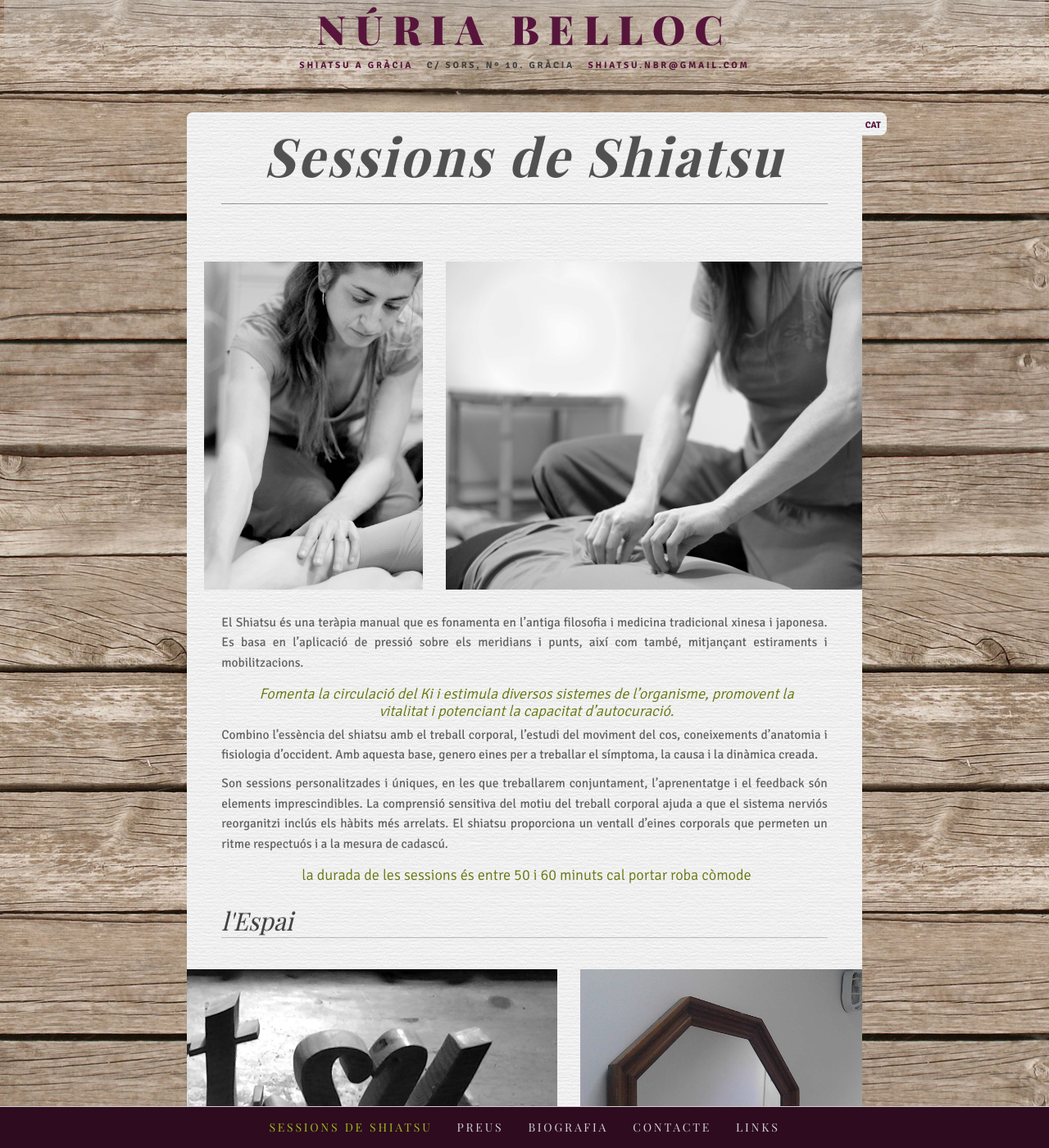
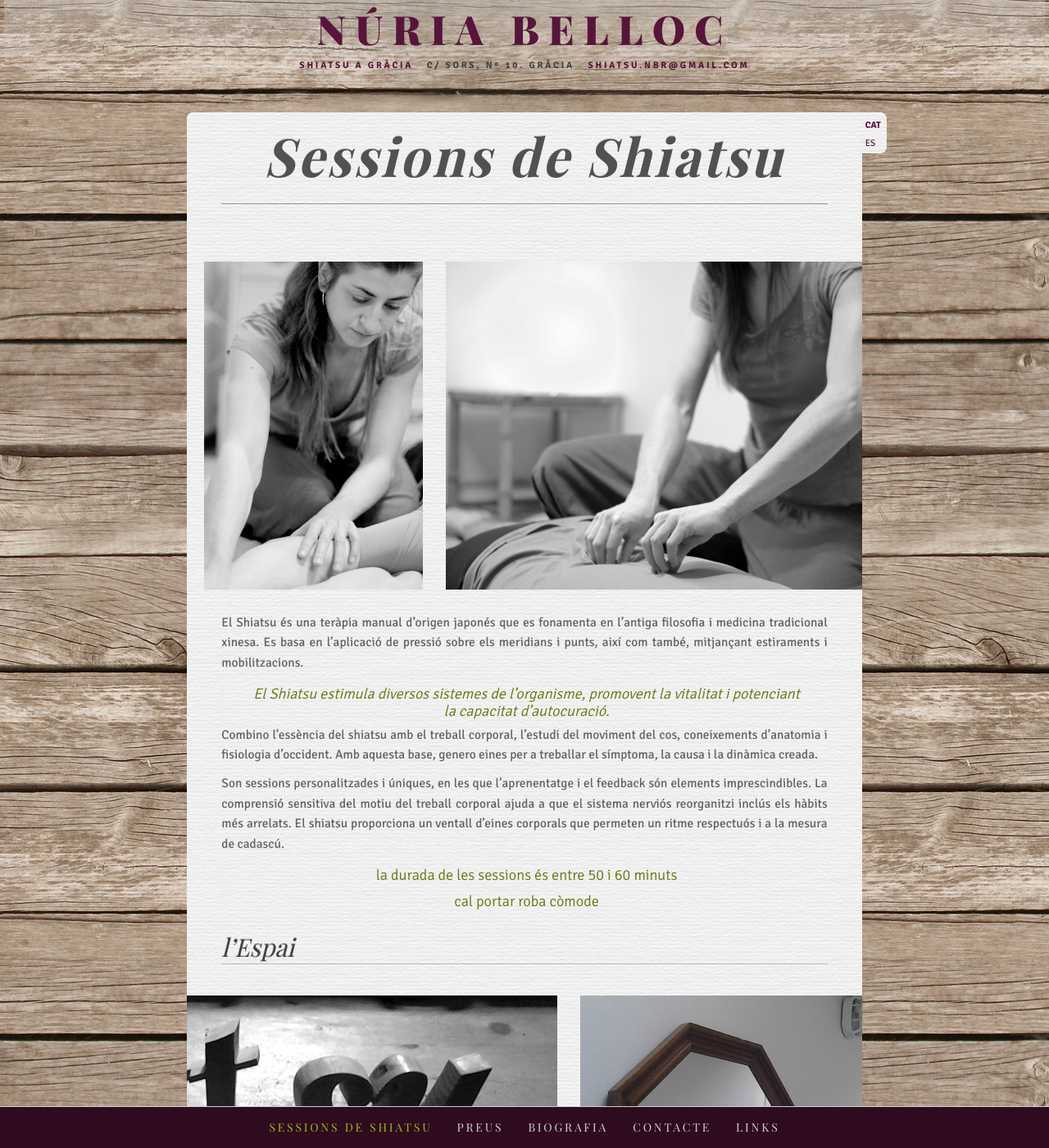
Before and after one commit to agustibr/shiatsu.nuriabelloc.com, a Jekyll site: the page built from cat/1-sessions.md, in a window 1280 px wide and 1400 px high. Shown: the whole window at 82% size. Built offline with Jekyll 4.4.1, drawn with Linux system fonts in a browser that asks for light colours; some web fonts are replaced.

Commit message:
updated sessions text

```diff
--- a/cat/1-sessions.md
+++ b/cat/1-sessions.md
@@ -16,23 +16,24 @@
   </div>
 </section>
 
-El Shiatsu és una teràpia manual que es fonamenta en l'antiga filosofia i medicina tradicional xinesa i japonesa. Es basa en l'aplicació de pressió sobre els meridians i punts, així com també, mitjançant estiraments i mobilitzacions.
+El Shiatsu és una teràpia manual d’origen japonés que es fonamenta en l'antiga filosofia i medicina tradicional xinesa. Es basa en l'aplicació de pressió sobre els meridians i punts, així com també, mitjançant estiraments i mobilitzacions.
 
-> Fomenta la circulació del Ki i estimula diversos sistemes de l'organisme, promovent la vitalitat i potenciant la capacitat d'autocuració.
+> El Shiatsu estimula diversos sistemes de l'organisme, promovent la vitalitat i potenciant la capacitat d'autocuració.
 
 Combino l'essència del shiatsu amb el treball corporal, l’estudi del moviment del cos, coneixements d’anatomia i fisiologia d’occident. Amb aquesta base, genero eines per a treballar el símptoma, la causa i la dinàmica creada.
 
-Son sessions personalitzades i úniques, en les que treballarem conjuntament, l’aprenentatge i el feedback són elements imprescindibles. La comprensió sensitiva del motiu del treball corporal ajuda a que el sistema nerviós reorganitzi inclús els hàbits més arrelats. El shiatsu proporciona un ventall d’eines corporals que permeten un ritme respectuós i a la mesura de cadascú.
+Son sessions personalitzades i úniques, en les que l’aprenentatge i el feedback són elements imprescindibles. La comprensió sensitiva del motiu del treball corporal ajuda a que el sistema nerviós reorganitzi inclús els hàbits més arrelats. El shiatsu proporciona un ventall d’eines corporals que permeten un ritme respectuós i a la mesura de cadascú.
 
-> _la durada de les sessions és entre 50 i 60 minuts cal portar roba còmode_
+> _la durada de les sessions és entre 50 i 60 minuts_
 
-<div>
-  <h2>l'Espai</h2>
-  <section class="row banner">
-    <div id="" class="marquee">
-      {% for img in page.espaiCarousel %}
-        <img src="{{site.baseurl | prepend: site.url}}/image/{{img}}" alt="{{page.title}}, {{site.description_short}}" />
-      {% endfor %}
-    </div>
-  </section>
-</div>
+> _cal portar roba còmode_
+
+## l'Espai
+
+<section class="row banner">
+  <div class="marquee">
+    {% for img in page.espaiCarousel %}
+      <img src="{{site.baseurl | prepend: site.url}}/image/{{img}}" alt="{{page.title}}, {{site.description_short}}" />
+    {% endfor %}
+  </div>
+</section>
```
Also changed, not shown: es/1-sesiones.md (+26 -46 lines).
